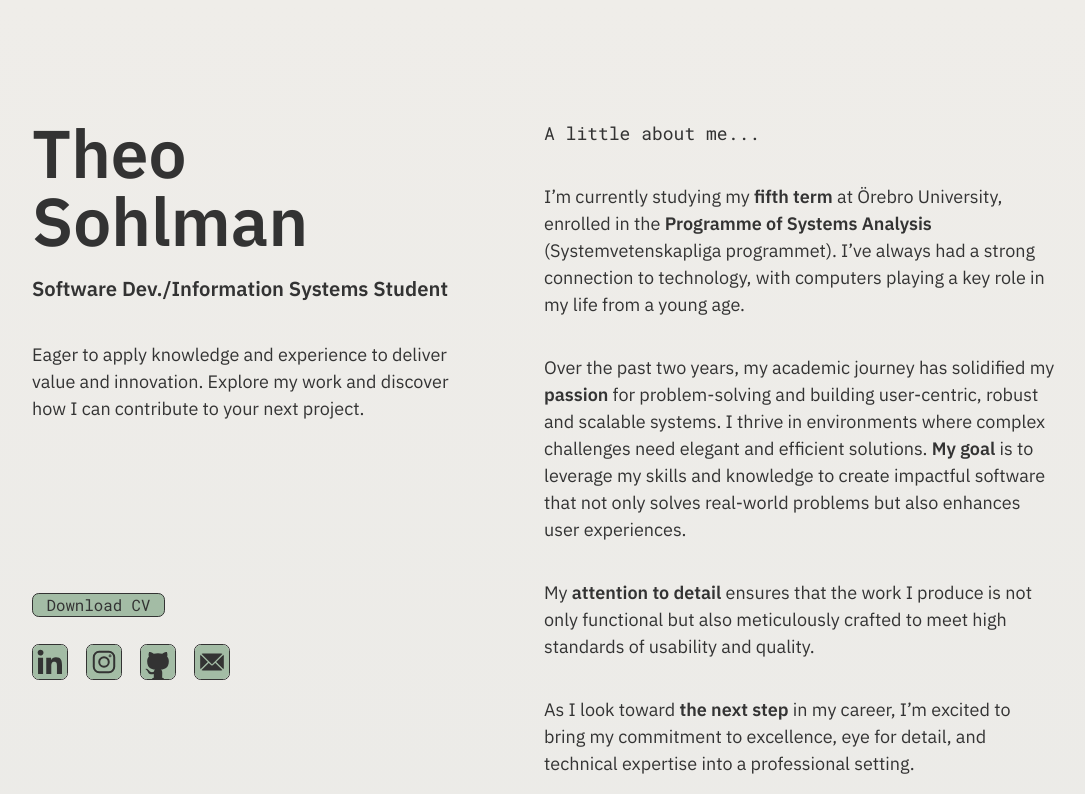
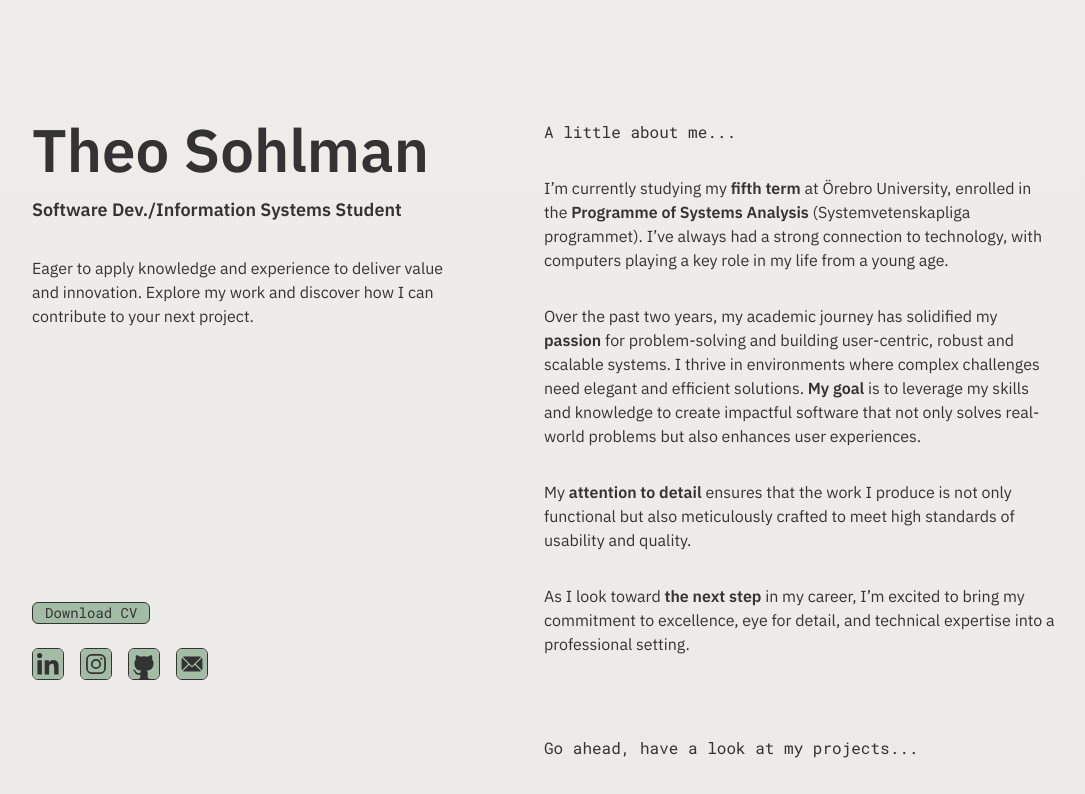
Before and after one commit to TheoSoh/portfolio-theo, a React (Vite) app: page / in a window 1280 px wide. Shown: the top 794 px of the page, without its empty margins (96-1181 px from the left). Built offline with nearby package versions, Linux system fonts and the light colour scheme.

Commit message:
improved font-size for md screens

```diff
--- a/src/index.css
+++ b/src/index.css
@@ -44,15 +44,14 @@
     font-size: 14px; /* Default font-size */
   }
 
-  @media (min-width: 768px) {
+  @media (min-width: 1024px) {
     html {
-      font-size: 16px; /* For larger screens */
+      font-size: 16px;
     }
   }
-
-  @media (min-width: 1024px) {
+  @media (min-width: 1536px) {
     html {
-      font-size: 18px; /* larger screens */
+      font-size: 18px;
     }
   }
 }
```
